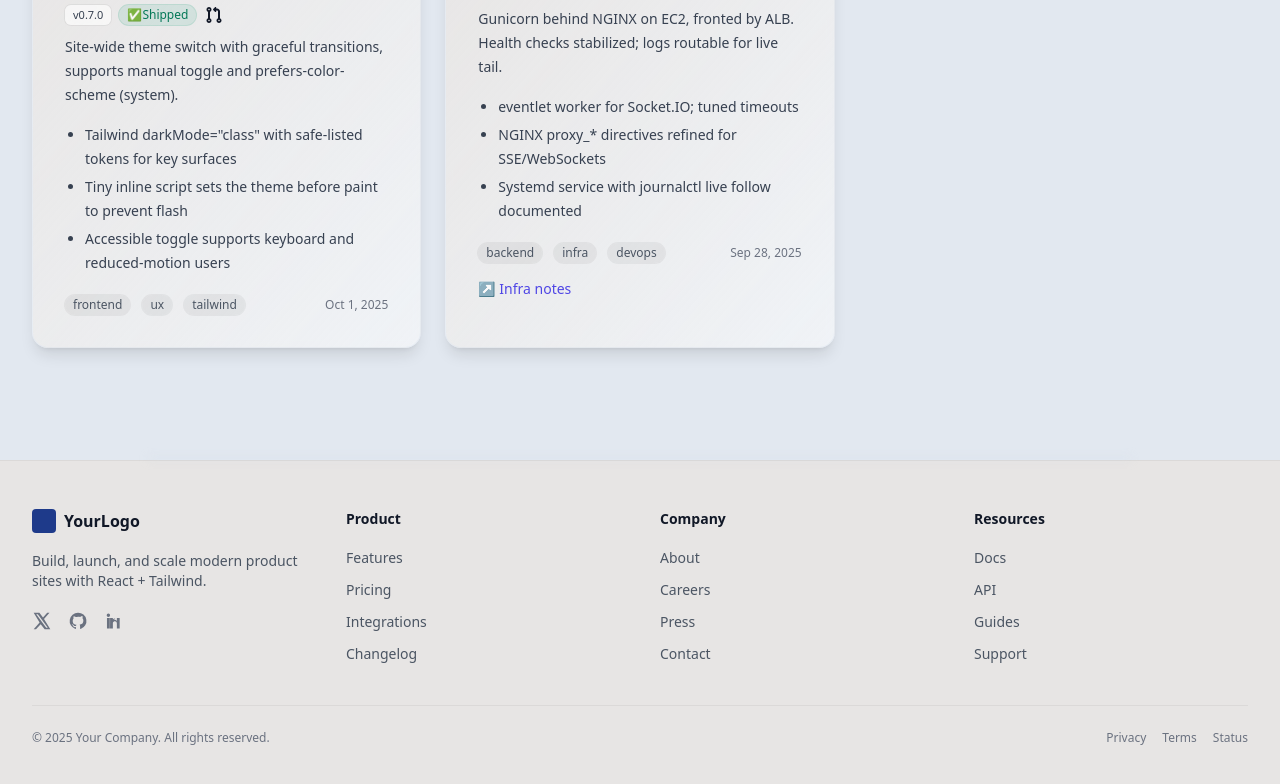
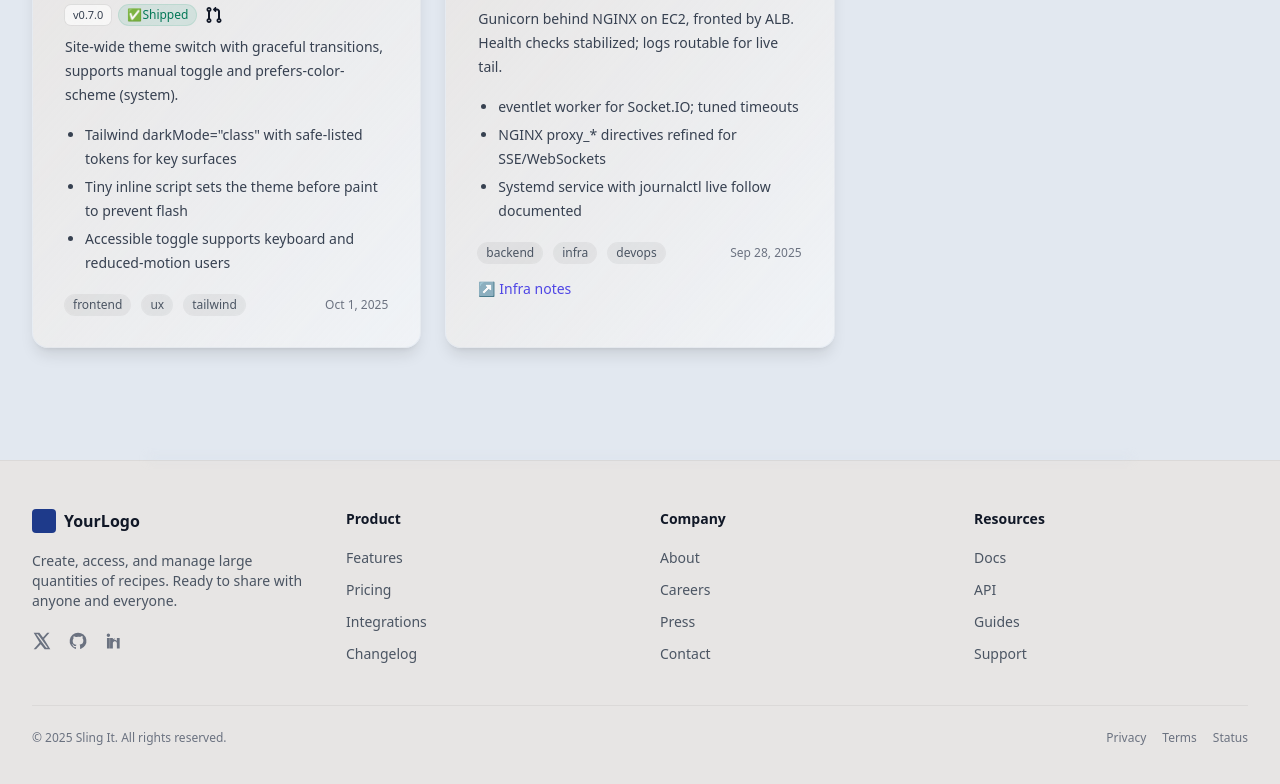
Before and after one commit to JoHeyJo/sling-it-product-site, a React (Vite) app: page /blog in a window 1280 px wide. Shown: the part 902-1686 px from the top of the page. Built offline with nearby package versions, Linux system fonts and the light colour scheme.

Commit message:
DONE:Stylingf ProblemsSolutions

```diff
--- a/src/components/Footer.tsx
+++ b/src/components/Footer.tsx
@@ -35,8 +35,7 @@ export default function Footer() {
               <span className="text-base font-semibold">YourLogo</span>
             </a>
             <p className="text-sm text-gray-600 dark:text-gray-400">
-              Build, launch, and scale modern product sites with React +
-              Tailwind.
+              Create, access, and manage large quantities of recipes. Ready to share with anyone and everyone.
             </p>
             <div className="flex items-center gap-4 pt-2">
               <a
@@ -142,7 +141,7 @@ export default function Footer() {
         <div className="mt-10 border-t border-black/5 pt-6 dark:border-white/10">
           <div className="flex flex-col gap-3 sm:flex-row sm:items-center sm:justify-between">
             <p className="text-xs text-gray-500 dark:text-gray-400">
-              © {new Date().getFullYear()} Your Company. All rights reserved.
+              © {new Date().getFullYear()} Sling It. All rights reserved.
             </p>
             <div className="flex gap-4 text-xs">
               <a
--- a/src/components/Home.tsx
+++ b/src/components/Home.tsx
@@ -37,9 +37,10 @@ function Home() {
         ]}
       />
       <Features />
-      {problemsSolutions.map((data, i) => (
+      {problemsSolutions.map((data, index) => (
         <ProblemSolution
-        key={i}
+          key={index}
+          id={index}
           problem={data.problem}
           problems={data.problems}
           solution={data.solution}
--- a/src/data/content.ts
+++ b/src/data/content.ts
@@ -23,6 +23,7 @@ export const features = [
 
 export const problemsSolutions = [
   {
+    id:1,
     problem: "The problem",
     problems: [
       "Organizing and tracking your recipes",
@@ -32,6 +33,7 @@ export const problemsSolutions = [
     solutions: ["Consolidate recipes across a single or many books"],
   },
   {
+    id:2,
     problem: "The problem",
     problems: [
       "Learning to use another application"
@@ -40,6 +42,7 @@ export const problemsSolutions = [
     solutions: ["Reads like a book", "Self explanatory controls", "Virtually no set required"],
   },
   {
+    id:3,
     problem: "The problem",
     problems: [
       "Sharing and coordinating recipes",
@@ -50,6 +53,7 @@ export const problemsSolutions = [
     solutions: ["Share books and recipes instantly with others","Changes are live keeping recipient up to date"],
   },
   {
+    id:4,
     problem: "The problem",
     problems: [
       "Repetitive input.",
--- a/src/sections/Features.tsx
+++ b/src/sections/Features.tsx
@@ -12,7 +12,7 @@ export default function Features() {
     <section
       id="Features"
       className={`
-      ${cardDimensions} ${bgGradient} ${cardBorder} border ${darkBgGradient} ${darkCardBorder} bg-gradient-to-br`}
+      ${cardDimensions} ${bgGradient} ${cardBorder} border ${darkBgGradient} ${darkCardBorder} bg-gradient-to-tr`}
     >
       <div
         id="Features-inner-container"
--- a/src/sections/ProblemSolution.tsx
+++ b/src/sections/ProblemSolution.tsx
@@ -7,13 +7,20 @@ import {
 } from "../styles";
 
 type ProblemSolutionProps = {
+  id: number;
   problem: string;
   problems: string[];
   solution: string;
   solutions: string[];
 };
 
+function isEven(number: number){
+  console.log(number)
+  return number % 2 === 0;
+}
+
 export default function ProblemSolution({
+  id,
   problem,
   problems,
   solution,
@@ -23,7 +30,7 @@ export default function ProblemSolution({
     <section
       id="problem"
       className={`relative backdrop-blur-sm
-            ${cardDimensions} ${bgGradient} ${cardBorder} ${darkBgGradient} ${darkCardBorder} bg-gradient-to-br`}
+            ${cardDimensions} ${bgGradient} ${cardBorder} ${darkBgGradient} ${darkCardBorder} bg-gradient-to-${isEven(id) ? "br" : "tr"}`}
     >
       <div
         id="edge-blur-top"
@@ -53,7 +60,7 @@ export default function ProblemSolution({
             {solution}
           </h3>
           <ul className="mt-4 list-disc space-y-2 pl-5 text-gray-700 dark:text-gray-300">
-            {solutions.map((solution,i) => (
+            {solutions.map((solution, i) => (
               <li key={i}>{solution}</li>
             ))}
           </ul>
```
